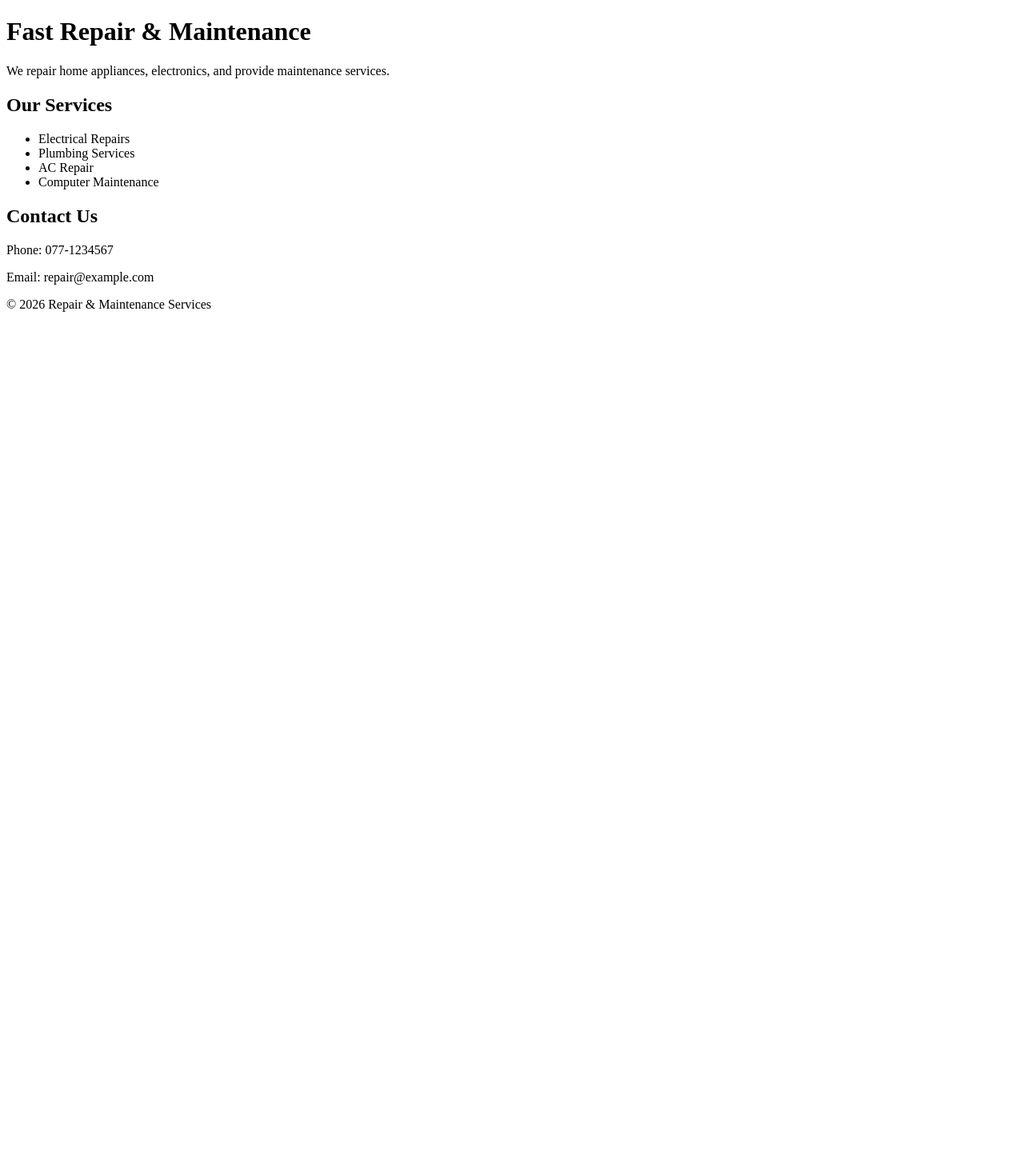
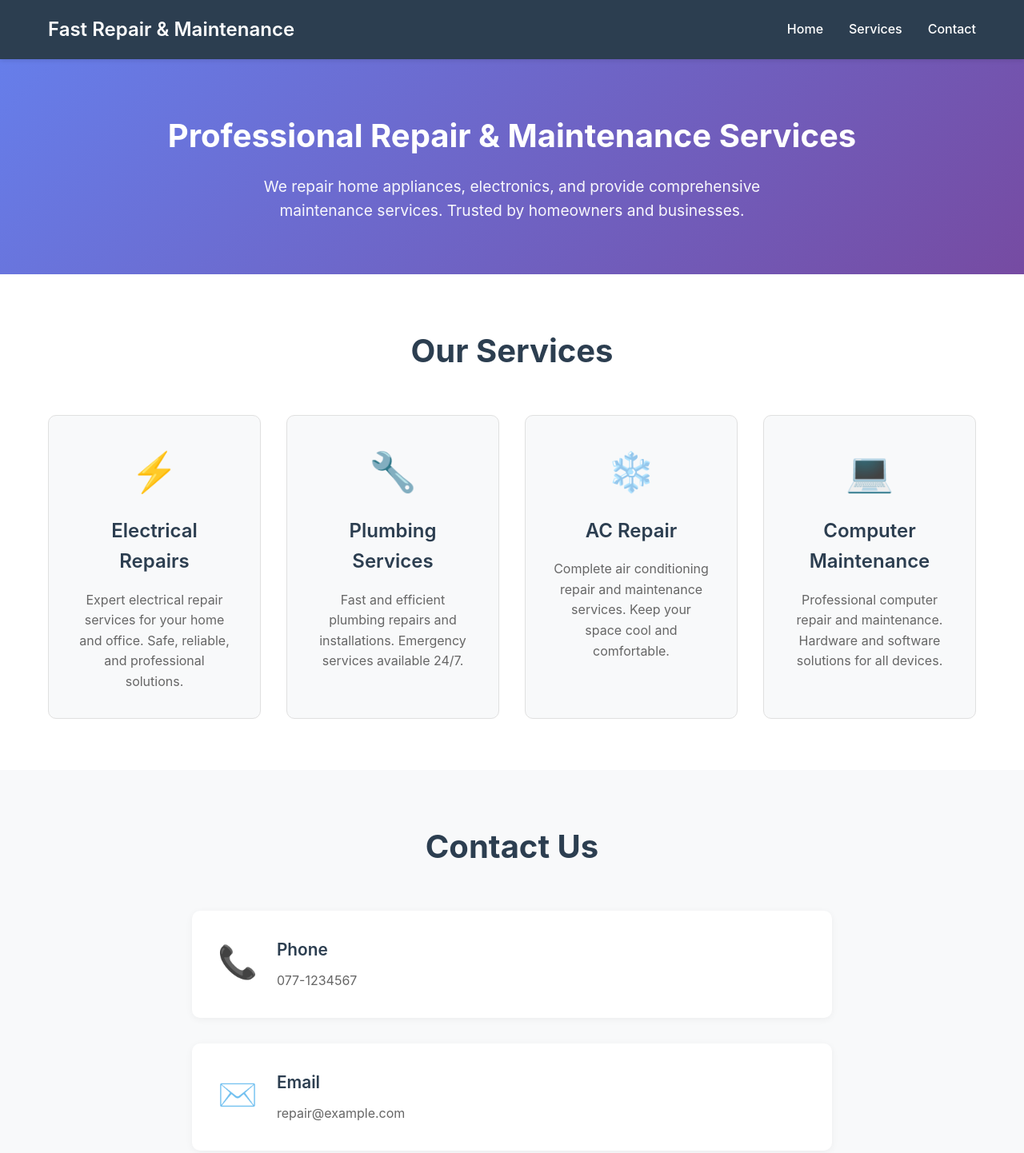
Before and after one commit to amashitharushika/repair-maintenance-devops, a plain HTML site: page src/index.html in a window 1280 px wide. Shown: the top 1442 px of the page at 80% size. Before the commit the page ends 800 px from the top, so only its background shows below. Drawn offline with Linux system fonts and the light colour scheme.

Commit message:
feat: improve UI and layout for services website

```diff
--- a/src/index.html
+++ b/src/index.html
@@ -1,28 +1,104 @@
 <!DOCTYPE html>
-<html>
+<html lang="en">
 <head>
+  <meta charset="UTF-8">
+  <meta name="viewport" content="width=device-width, initial-scale=1.0">
   <title>Repair & Maintenance Services</title>
+  <link rel="stylesheet" href="styles/style.css">
 </head>
 <body>
+  <!-- Header -->
+  <header class="header">
+    <div class="container">
+      <div class="header-content">
+        <div class="logo">
+          <h1>Fast Repair & Maintenance</h1>
+        </div>
+        <nav class="nav">
+          <a href="#home">Home</a>
+          <a href="#services">Services</a>
+          <a href="#contact">Contact</a>
+        </nav>
+      </div>
+    </div>
+  </header>
 
-<h1>Fast Repair & Maintenance</h1>
-<p>We repair home appliances, electronics, and provide maintenance services.</p>
+  <!-- Hero Section -->
+  <section id="home" class="hero">
+    <div class="container">
+      <div class="hero-content">
+        <h2>Professional Repair & Maintenance Services</h2>
+        <p>We repair home appliances, electronics, and provide comprehensive maintenance services. Trusted by homeowners and businesses.</p>
+      </div>
+    </div>
+  </section>
 
-<h2>Our Services</h2>
-<ul>
-  <li>Electrical Repairs</li>
-  <li>Plumbing Services</li>
-  <li>AC Repair</li>
-  <li>Computer Maintenance</li>
-</ul>
+  <!-- Services Section -->
+  <section id="services" class="services">
+    <div class="container">
+      <h2 class="section-title">Our Services</h2>
+      <div class="service-cards">
+        <div class="service-card">
+          <div class="service-icon">⚡</div>
+          <h3>Electrical Repairs</h3>
+          <p>Expert electrical repair services for your home and office. Safe, reliable, and professional solutions.</p>
+        </div>
+        <div class="service-card">
+          <div class="service-icon">🔧</div>
+          <h3>Plumbing Services</h3>
+          <p>Fast and efficient plumbing repairs and installations. Emergency services available 24/7.</p>
+        </div>
+        <div class="service-card">
+          <div class="service-icon">❄️</div>
+          <h3>AC Repair</h3>
+          <p>Complete air conditioning repair and maintenance services. Keep your space cool and comfortable.</p>
+        </div>
+        <div class="service-card">
+          <div class="service-icon">💻</div>
+          <h3>Computer Maintenance</h3>
+          <p>Professional computer repair and maintenance. Hardware and software solutions for all devices.</p>
+        </div>
+      </div>
+    </div>
+  </section>
 
-<h2>Contact Us</h2>
-<p>Phone: 077-1234567</p>
-<p>Email: repair@example.com</p>
+  <!-- Contact Section -->
+  <section id="contact" class="contact">
+    <div class="container">
+      <h2 class="section-title">Contact Us</h2>
+      <div class="contact-content">
+        <div class="contact-info">
+          <div class="contact-item">
+            <div class="contact-icon">📞</div>
+            <div class="contact-details">
+              <h3>Phone</h3>
+              <p>077-1234567</p>
+            </div>
+          </div>
+          <div class="contact-item">
+            <div class="contact-icon">✉️</div>
+            <div class="contact-details">
+              <h3>Email</h3>
+              <p>repair@example.com</p>
+            </div>
+          </div>
+          <div class="contact-item">
+            <div class="contact-icon">🕒</div>
+            <div class="contact-details">
+              <h3>Working Hours</h3>
+              <p>Monday - Friday: 8:00 AM - 6:00 PM<br>Saturday: 9:00 AM - 4:00 PM<br>Sunday: Emergency Only</p>
+            </div>
+          </div>
+        </div>
+      </div>
+    </div>
+  </section>
 
-<footer>
-  <p>© 2026 Repair & Maintenance Services</p>
-</footer>
-
+  <!-- Footer -->
+  <footer class="footer">
+    <div class="container">
+      <p>&copy; 2026 Repair & Maintenance Services. All rights reserved.</p>
+    </div>
+  </footer>
 </body>
 </html>
--- a/src/styles/style.css
+++ b/src/styles/style.css
@@ -0,0 +1,255 @@
+/* Reset and Base Styles */
+* {
+  margin: 0;
+  padding: 0;
+  box-sizing: border-box;
+}
+
+body {
+  font-family: -apple-system, BlinkMacSystemFont, 'Segoe UI', Roboto, Oxygen, Ubuntu, Cantarell, sans-serif;
+  line-height: 1.6;
+  color: #333;
+  background-color: #f5f5f5;
+}
+
+.container {
+  max-width: 1200px;
+  margin: 0 auto;
+  padding: 0 20px;
+}
+
+/* Header */
+.header {
+  background-color: #2c3e50;
+  color: white;
+  padding: 1rem 0;
+  box-shadow: 0 2px 5px rgba(0, 0, 0, 0.1);
+  position: sticky;
+  top: 0;
+  z-index: 1000;
+}
+
+.header-content {
+  display: flex;
+  justify-content: space-between;
+  align-items: center;
+  flex-wrap: wrap;
+}
+
+.logo h1 {
+  font-size: 1.5rem;
+  font-weight: 600;
+}
+
+.nav {
+  display: flex;
+  gap: 2rem;
+}
+
+.nav a {
+  color: white;
+  text-decoration: none;
+  font-weight: 500;
+  transition: color 0.3s ease;
+  padding: 0.5rem 0;
+}
+
+.nav a:hover {
+  color: #3498db;
+}
+
+/* Hero Section */
+.hero {
+  background: linear-gradient(135deg, #667eea 0%, #764ba2 100%);
+  color: white;
+  padding: 4rem 0;
+  text-align: center;
+}
+
+.hero-content h2 {
+  font-size: 2.5rem;
+  margin-bottom: 1rem;
+  font-weight: 700;
+}
+
+.hero-content p {
+  font-size: 1.2rem;
+  max-width: 700px;
+  margin: 0 auto;
+  opacity: 0.95;
+}
+
+/* Services Section */
+.services {
+  padding: 4rem 0;
+  background-color: white;
+}
+
+.section-title {
+  text-align: center;
+  font-size: 2.5rem;
+  margin-bottom: 3rem;
+  color: #2c3e50;
+  font-weight: 700;
+}
+
+.service-cards {
+  display: grid;
+  grid-template-columns: repeat(auto-fit, minmax(250px, 1fr));
+  gap: 2rem;
+  margin-top: 2rem;
+}
+
+.service-card {
+  background-color: #f8f9fa;
+  padding: 2rem;
+  border-radius: 10px;
+  text-align: center;
+  transition: transform 0.3s ease, box-shadow 0.3s ease;
+  border: 1px solid #e0e0e0;
+}
+
+.service-card:hover {
+  transform: translateY(-5px);
+  box-shadow: 0 5px 20px rgba(0, 0, 0, 0.1);
+}
+
+.service-icon {
+  font-size: 3rem;
+  margin-bottom: 1rem;
+}
+
+.service-card h3 {
+  font-size: 1.5rem;
+  margin-bottom: 1rem;
+  color: #2c3e50;
+  font-weight: 600;
+}
+
+.service-card p {
+  color: #666;
+  line-height: 1.6;
+}
+
+/* Contact Section */
+.contact {
+  padding: 4rem 0;
+  background-color: #f8f9fa;
+}
+
+.contact-content {
+  max-width: 800px;
+  margin: 0 auto;
+}
+
+.contact-info {
+  display: flex;
+  flex-direction: column;
+  gap: 2rem;
+}
+
+.contact-item {
+  display: flex;
+  align-items: flex-start;
+  gap: 1.5rem;
+  background-color: white;
+  padding: 2rem;
+  border-radius: 10px;
+  box-shadow: 0 2px 10px rgba(0, 0, 0, 0.05);
+}
+
+.contact-icon {
+  font-size: 2.5rem;
+  flex-shrink: 0;
+}
+
+.contact-details h3 {
+  font-size: 1.3rem;
+  margin-bottom: 0.5rem;
+  color: #2c3e50;
+  font-weight: 600;
+}
+
+.contact-details p {
+  color: #666;
+  line-height: 1.8;
+}
+
+/* Footer */
+.footer {
+  background-color: #2c3e50;
+  color: white;
+  text-align: center;
+  padding: 2rem 0;
+}
+
+.footer p {
+  margin: 0;
+}
+
+/* Responsive Design */
+@media (max-width: 768px) {
+  .header-content {
+    flex-direction: column;
+    gap: 1rem;
+  }
+
+  .nav {
+    gap: 1rem;
+  }
+
+  .hero-content h2 {
+    font-size: 2rem;
+  }
+
+  .hero-content p {
+    font-size: 1rem;
+  }
+
+  .section-title {
+    font-size: 2rem;
+  }
+
+  .service-cards {
+    grid-template-columns: 1fr;
+    gap: 1.5rem;
+  }
+
+  .contact-item {
+    flex-direction: column;
+    text-align: center;
+    align-items: center;
+  }
+
+  .contact-icon {
+    font-size: 2rem;
+  }
+}
+
+@media (max-width: 480px) {
+  .hero {
+    padding: 2.5rem 0;
+  }
+
+  .hero-content h2 {
+    font-size: 1.75rem;
+  }
+
+  .services,
+  .contact {
+    padding: 3rem 0;
+  }
+
+  .section-title {
+    font-size: 1.75rem;
+    margin-bottom: 2rem;
+  }
+
+  .service-card {
+    padding: 1.5rem;
+  }
+
+  .contact-item {
+    padding: 1.5rem;
+  }
+}
```
